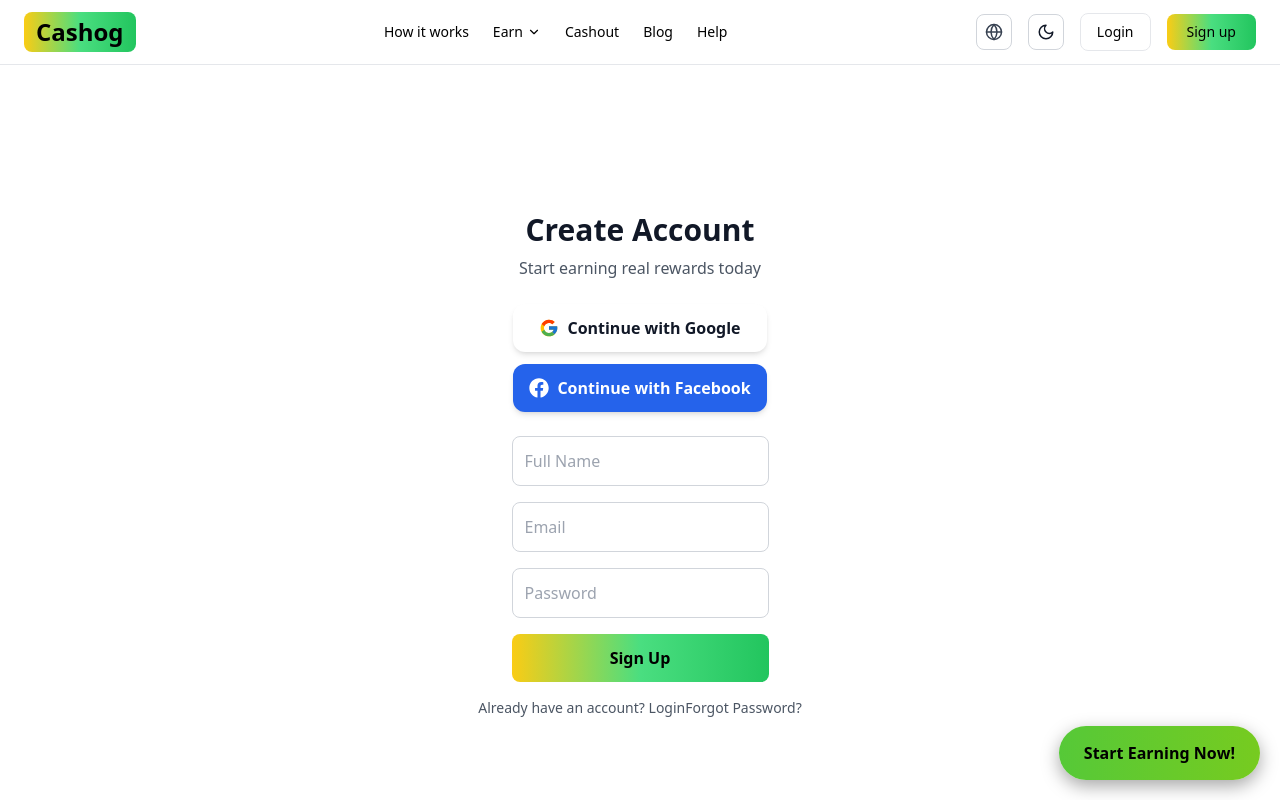
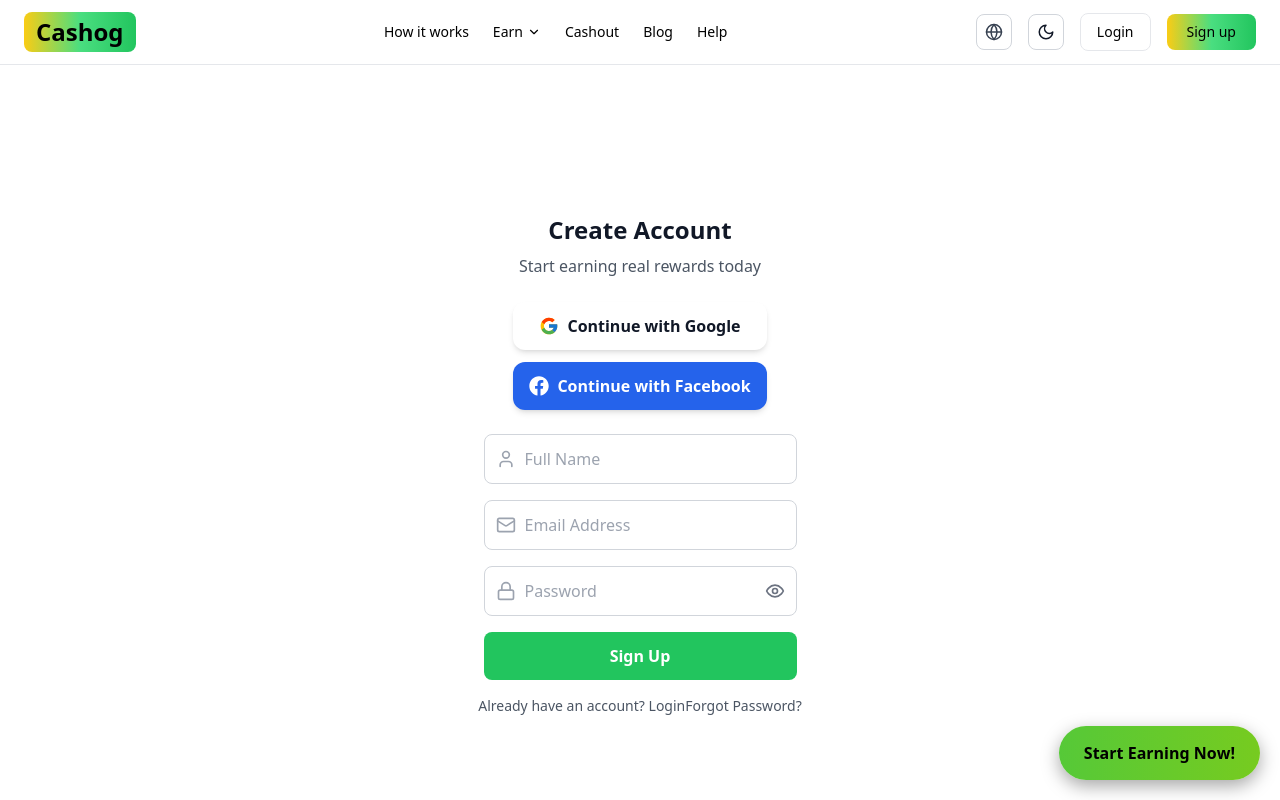
Before and after one commit to tool63/cashin, a Next.js app: page /signup in a window 1280 px wide. Shown: the top 800 px of the page. Built offline with nearby package versions, Linux system fonts and the light colour scheme.

Commit message:
Update page.tsx

```diff
--- a/app/(auth)/signup/page.tsx
+++ b/app/(auth)/signup/page.tsx
@@ -1,45 +1,114 @@
 "use client";
 
-import React from "react";
+import React, { useState } from "react";
 import Link from "next/link";
+import { User, Mail, Lock, Eye, EyeOff } from "lucide-react";
 import SocialButtons from "../SocialButtons";
 import AuthLayout from "../layout";
+import SeoEngine from "@/components/seo/SeoEngine";
 
 export default function SignupPage() {
+  const [form, setForm] = useState({
+    name: "",
+    email: "",
+    password: "",
+  });
+  const [showPassword, setShowPassword] = useState(false);
+
+  const handleChange = (e: React.ChangeEvent<HTMLInputElement>) => {
+    setForm({ ...form, [e.target.name]: e.target.value });
+  };
+
+  const handleSubmit = (e: React.FormEvent) => {
+    e.preventDefault();
+    console.log("Signup Data:", form);
+    // 🔥 Add API call here (register user)
+  };
+
   return (
+    <>
+      {/* SEO */}
+      <SeoEngine
+        title="Sign Up - Cashog"
+        description="Create your Cashog account and start earning real rewards, cashback, and gift cards instantly."
+      />
+
       <AuthLayout>
-      <h1 className="text-3xl font-bold mb-2 text-center">Create Account</h1>
-      <p className="text-center text-gray-600 dark:text-gray-400 mb-6">
+        {/* Header */}
+        <div className="text-center mb-6">
+          <h1 className="text-2xl font-bold text-gray-900 dark:text-white">
+            Create Account
+          </h1>
+          <p className="text-gray-600 dark:text-gray-400 mt-2">
             Start earning real rewards today
           </p>
+        </div>
 
-      {/* Social login */}
+        {/* Social login buttons */}
         <SocialButtons className="mb-6" />
 
-      {/* Email signup form */}
-      <form className="flex flex-col gap-4">
+        {/* Email Signup Form */}
+        <form onSubmit={handleSubmit} className="flex flex-col gap-4">
+          {/* Name */}
+          <div className="relative">
+            <User className="absolute left-3 top-1/2 -translate-y-1/2 text-gray-400" size={20} />
             <input
               type="text"
+              name="name"
               placeholder="Full Name"
-          className="p-3 rounded-lg border border-gray-300 dark:border-gray-600"
+              value={form.name}
+              onChange={handleChange}
+              required
+              className="w-full pl-10 p-3 rounded-lg border border-gray-300 dark:border-gray-700 focus:ring-2 focus:ring-green-400 outline-none bg-white dark:bg-gray-700 text-gray-900 dark:text-white"
             />
+          </div>
+
+          {/* Email */}
+          <div className="relative">
+            <Mail className="absolute left-3 top-1/2 -translate-y-1/2 text-gray-400" size={20} />
             <input
               type="email"
-          placeholder="Email"
-          className="p-3 rounded-lg border border-gray-300 dark:border-gray-600"
+              name="email"
+              placeholder="Email Address"
+              value={form.email}
+              onChange={handleChange}
+              required
+              className="w-full pl-10 p-3 rounded-lg border border-gray-300 dark:border-gray-700 focus:ring-2 focus:ring-green-400 outline-none bg-white dark:bg-gray-700 text-gray-900 dark:text-white"
             />
+          </div>
+
+          {/* Password */}
+          <div className="relative">
+            <Lock className="absolute left-3 top-1/2 -translate-y-1/2 text-gray-400" size={20} />
             <input
-          type="password"
+              type={showPassword ? "text" : "password"}
+              name="password"
               placeholder="Password"
-          className="p-3 rounded-lg border border-gray-300 dark:border-gray-600"
+              value={form.password}
+              onChange={handleChange}
+              required
+              className="w-full pl-10 pr-10 p-3 rounded-lg border border-gray-300 dark:border-gray-700 focus:ring-2 focus:ring-green-400 outline-none bg-white dark:bg-gray-700 text-gray-900 dark:text-white"
             />
-        <button className="bg-gradient-to-r from-yellow-400 via-green-400 to-green-500 text-black py-3 rounded-lg font-bold">
+            <button
+              type="button"
+              className="absolute right-3 top-1/2 -translate-y-1/2 text-gray-500 hover:text-gray-700 dark:text-gray-400"
+              onClick={() => setShowPassword(!showPassword)}
+            >
+              {showPassword ? <EyeOff size={20} /> : <Eye size={20} />}
+            </button>
+          </div>
+
+          {/* Submit */}
+          <button
+            type="submit"
+            className="bg-green-500 hover:bg-green-600 text-white py-3 rounded-lg font-semibold transition"
+          >
             Sign Up
           </button>
         </form>
 
         {/* Links */}
-      <div className="flex justify-between mt-4 w-full max-w-sm text-sm text-gray-600 dark:text-gray-400 mx-auto">
+        <div className="flex justify-between mt-4 text-sm text-gray-600 dark:text-gray-400">
           <Link href="/login" className="hover:underline">
             Already have an account? Login
           </Link>
@@ -48,5 +117,6 @@ export default function SignupPage() {
           </Link>
         </div>
       </AuthLayout>
+    </>
   );
 }
```
Lines whose indentation alone changed are shown as unchanged.
